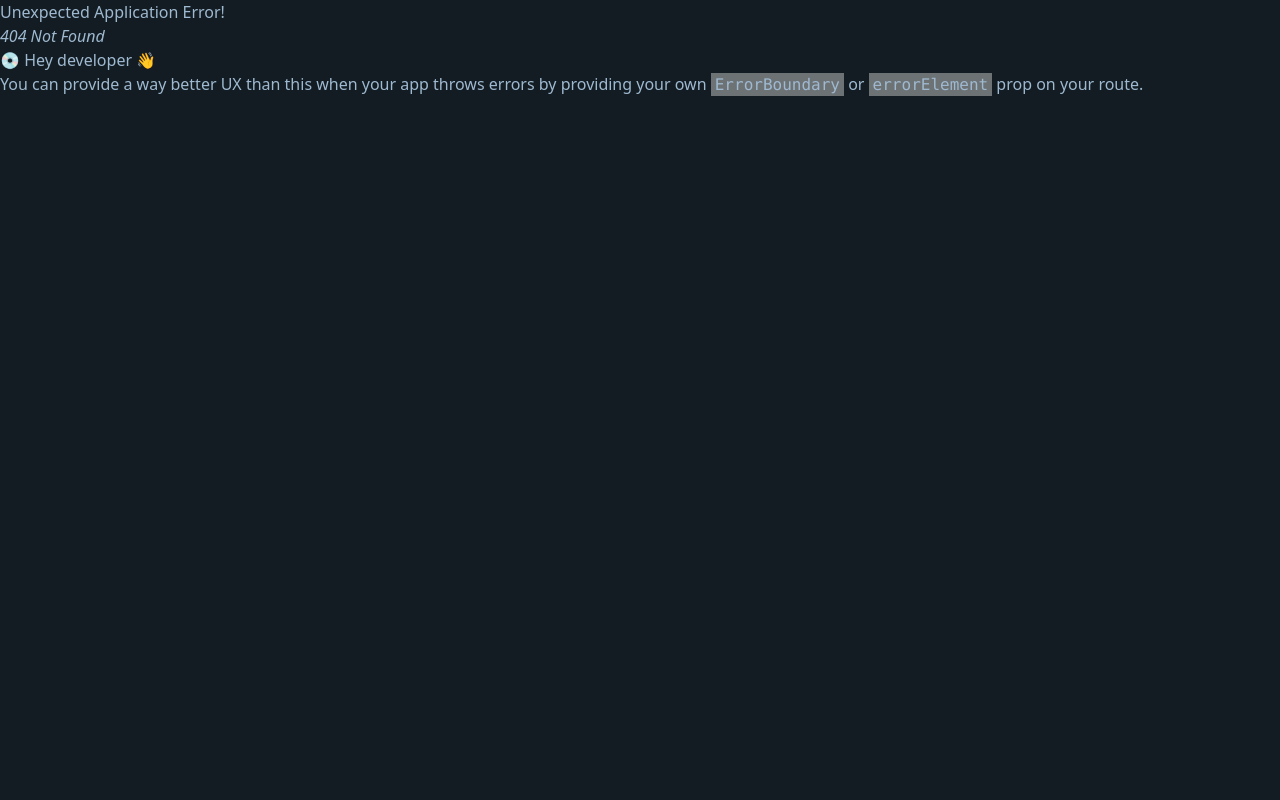
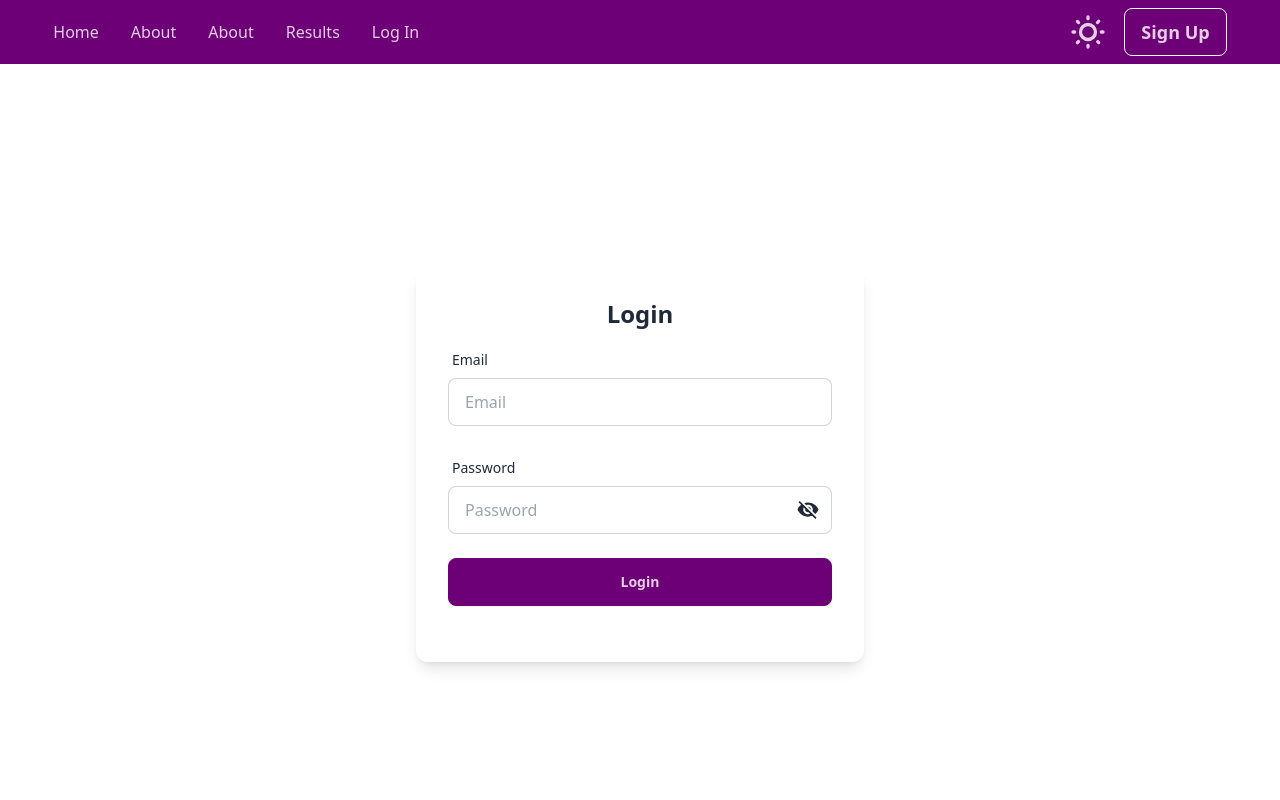
Before and after one commit to misbahulhoq/arbanpublicschool, a React (Vite) app: page /login in a window 1280 px wide. Before the commit this address had no page. Shown: the top 800 px of the page. Built offline with nearby package versions, Linux system fonts and the light colour scheme.

Commit message:
created sign up and signin functionality with email

```diff
--- a/src/Home.jsx
+++ b/src/Home.jsx
@@ -1,54 +1,7 @@
-import {
-  getAuth,
-  signInWithPopup,
-  GoogleAuthProvider,
-  signOut,
-} from "firebase/auth";
-
-import { useState } from "react";
-import app from "../utils/firebase";
-
 function Home() {
-  const [user, setUser] = useState(null);
-  const [message, setMessage] = useState("");
-  const auth = getAuth(app);
-
-  const provider = new GoogleAuthProvider();
-
-  const handleGooglSignIn = () => {
-    signInWithPopup(auth, provider)
-      .then((result) => {
-        const user = result.user;
-        setUser(user);
-        console.log(user);
-      })
-      .catch((error) => {
-        console.log("error ", error.message);
-      });
-  };
-
-  const handleGooglSignOut = () => {
-    signOut(auth).then(setMessage("You have successfully signed out"));
-  };
-
   return (
     <>
       <h1>I am the home page</h1>
-      <h2 style={{ cursor: "pointer" }} onClick={handleGooglSignIn}>
-        Sign In
-      </h2>
-
-      <h2 onClick={handleGooglSignOut}>Sign Out</h2>
-
-      {user && (
-        <div>
-          <h3>{user?.displayName}</h3>
-          <h3>{user?.email}</h3>
-          <img src={user?.photoURL} />
-        </div>
-      )}
-
-      <h2>{message}</h2>
     </>
   );
 }
--- a/src/components/Header.jsx
+++ b/src/components/Header.jsx
@@ -35,6 +35,9 @@ const Header = () => {
       <li>
         <NavLink to="/results">Results</NavLink>
       </li>
+      <li>
+        <NavLink to="/login">Log In</NavLink>
+      </li>
     </>
   );
   return (
@@ -45,7 +48,7 @@ const Header = () => {
           {navLinks}
         </div>
         {/* Menu // Only visible on small devices, hidden for large devices*/}
-        <div className="drawer w-5/12 lg:hidden">
+        <div className="drawer relative z-50 w-5/12 lg:hidden">
           <input id="my-drawer" type="checkbox" className="drawer-toggle" />
           <div className="drawer-content">
             {/* Page content here */}
@@ -59,6 +62,7 @@ const Header = () => {
               </span>
             </label>
           </div>
+
           <div className="drawer-side  lg:w-auto">
             <label
               htmlFor="my-drawer"
@@ -100,9 +104,12 @@ const Header = () => {
             </svg>
           </label>
 
-          <button className="btn btn-outline border border-white text-lg text-primary-content">
-            <NavLink to="/signup">Sign Up</NavLink>
-          </button>
+          <NavLink
+            to="/signup"
+            className="btn btn-outline border border-white text-lg text-primary-content hover:btn-secondary"
+          >
+            Sign Up
+          </NavLink>
         </div>
       </div>
     </nav>
--- a/src/components/LogIn.jsx
+++ b/src/components/LogIn.jsx
@@ -1,5 +1,97 @@
+import { signInWithEmailAndPassword } from "firebase/auth";
+import { useState } from "react";
+import { IoMdEye, IoMdEyeOff } from "react-icons/io";
+import auth from "../../utils/firebase";
+
 const LogIn = () => {
-  return <div>LogIn</div>;
+  const [passwordVisible, setPasswordVisible] = useState(false);
+
+  const [successMessage, setSuccessMessage] = useState(null);
+
+  const [errorMessage, setErrorMessage] = useState(null);
+
+  const togglePasswordVisibility = () => {
+    setPasswordVisible(!passwordVisible);
+  };
+
+  const handleSubmit = (e) => {
+    e.preventDefault();
+
+    const email = e.target.email.value;
+
+    const password = e.target.password.value;
+
+    setSuccessMessage("");
+
+    setErrorMessage("");
+
+    signInWithEmailAndPassword(auth, email, password)
+      .then((data) => {
+        console.log(data.user);
+        if (!data.user.emailVerified) {
+          setErrorMessage("Please verify your email");
+          return;
+        }
+        setSuccessMessage("Login Successfull");
+      })
+      .catch((error) => {
+        console.log(error.message);
+        setErrorMessage(error.message);
+      });
+  };
+
+  return (
+    <div className="my-4 flex items-center justify-center lg:my-0 lg:min-h-screen">
+      <div className="w-full max-w-md space-y-3 rounded-xl p-8 shadow-lg">
+        <h1 className="text-center text-2xl font-bold ">Login</h1>
+
+        <form className="space-y-6" onSubmit={handleSubmit}>
+          <div className="form-control">
+            <label className="label">
+              <span className="label-text">Email</span>
+            </label>
+            <input
+              type="email"
+              placeholder="Email"
+              className="input input-bordered w-full"
+              name="email"
+              required
+            />
+          </div>
+          <div className="form-control">
+            <label className="label">
+              <span className="label-text">Password</span>
+            </label>
+            <div className="relative">
+              <input
+                type={passwordVisible ? "text" : "password"}
+                placeholder="Password"
+                name="password"
+                className="input input-bordered w-full pr-10"
+                required
+              />
+              <button
+                type="button"
+                className="text-gray- absolute inset-y-0 right-0 flex items-center px-3 text-2xl"
+                onClick={togglePasswordVisibility}
+              >
+                {passwordVisible ? <IoMdEye /> : <IoMdEyeOff />}
+              </button>
+            </div>
+          </div>
+
+          <div className="form-control mt-6">
+            <button type="submit" className="btn btn-primary w-full">
+              Login
+            </button>
+          </div>
+
+          <p className="text-success">{successMessage && successMessage}</p>
+          <p className="text-error">{errorMessage && errorMessage}</p>
+        </form>
+      </div>
+    </div>
+  );
 };
 
 export default LogIn;
--- a/src/components/SignUp.jsx
+++ b/src/components/SignUp.jsx
@@ -1,4 +1,7 @@
-import { createUserWithEmailAndPassword } from "firebase/auth";
+import {
+  createUserWithEmailAndPassword,
+  sendEmailVerification,
+} from "firebase/auth";
 import { useState } from "react";
 import { IoMdEye, IoMdEyeOff } from "react-icons/io";
 import auth from "../../utils/firebase";
@@ -35,11 +38,18 @@ const SignUp = () => {
       setIsSigningUp(true);
       console.log(email, password);
       createUserWithEmailAndPassword(auth, email, password)
-        .then((data) => {
+        .then((result) => {
           setIsSigningUp(false);
-          console.log(data.user);
-          data.user.displayName = name;
+          console.log(result.user);
+          result.user.displayName = name;
           setSuccessMessage("SignUp Successfull");
+          sendEmailVerification(result.user)
+            .then(() => {
+              alert("Go to you inbox and verify your email.");
+            })
+            .catch((error) => {
+              console.log(error.message);
+            });
         })
         .catch((error) => {
           setIsSigningUp(false);
@@ -50,8 +60,8 @@ const SignUp = () => {
   };
 
   return (
-    <div className="flex items-center justify-center bg-gray-100 lg:min-h-screen">
-      <div className="w-full max-w-md space-y-3 rounded-xl bg-white p-8 shadow-lg">
+    <div className="flex items-center justify-center lg:min-h-screen">
+      <div className="w-full max-w-md space-y-3 rounded-xl p-8 shadow-lg">
         <h1 className="text-center text-2xl font-bold text-gray-900">
           Sign Up
         </h1>
@@ -96,7 +106,7 @@ const SignUp = () => {
               />
               <button
                 type="button"
-                className="absolute inset-y-0 right-0 flex items-center px-3 text-2xl text-gray-600"
+                className="absolute inset-y-0 right-0 flex items-center px-3 text-2xl "
                 onClick={togglePasswordVisibility}
               >
                 {!passwordVisible ? (
--- a/src/main.jsx
+++ b/src/main.jsx
@@ -5,6 +5,7 @@ import { createBrowserRouter, RouterProvider } from "react-router-dom";
 import Layout from "./components/Layout.jsx";
 import Home from "./Home.jsx";
 import SignUp from "./components/SignUp.jsx";
+import LogIn from "./components/LogIn.jsx";
 
 const router = createBrowserRouter([
   {
@@ -19,6 +20,10 @@ const router = createBrowserRouter([
         path: "/signup",
         element: <SignUp />,
       },
+      {
+        path: "/login",
+        element: <LogIn />,
+      },
     ],
   },
 ]);
```
